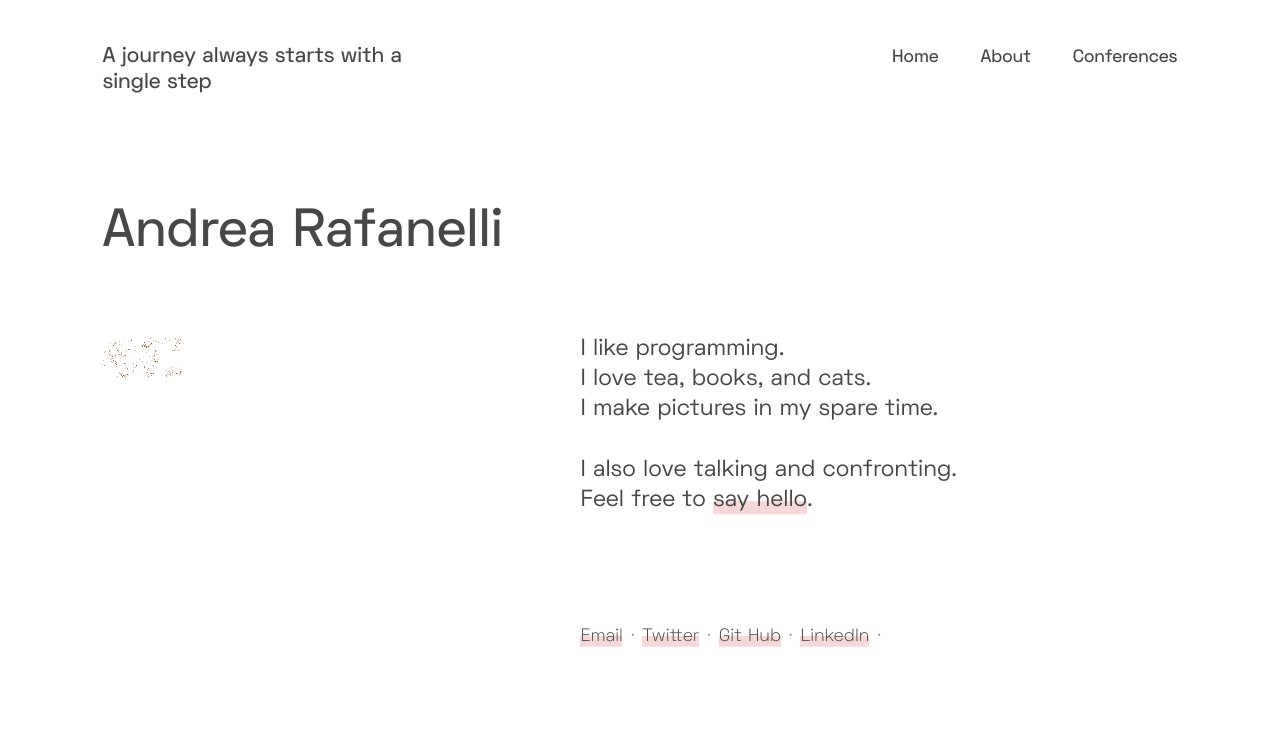
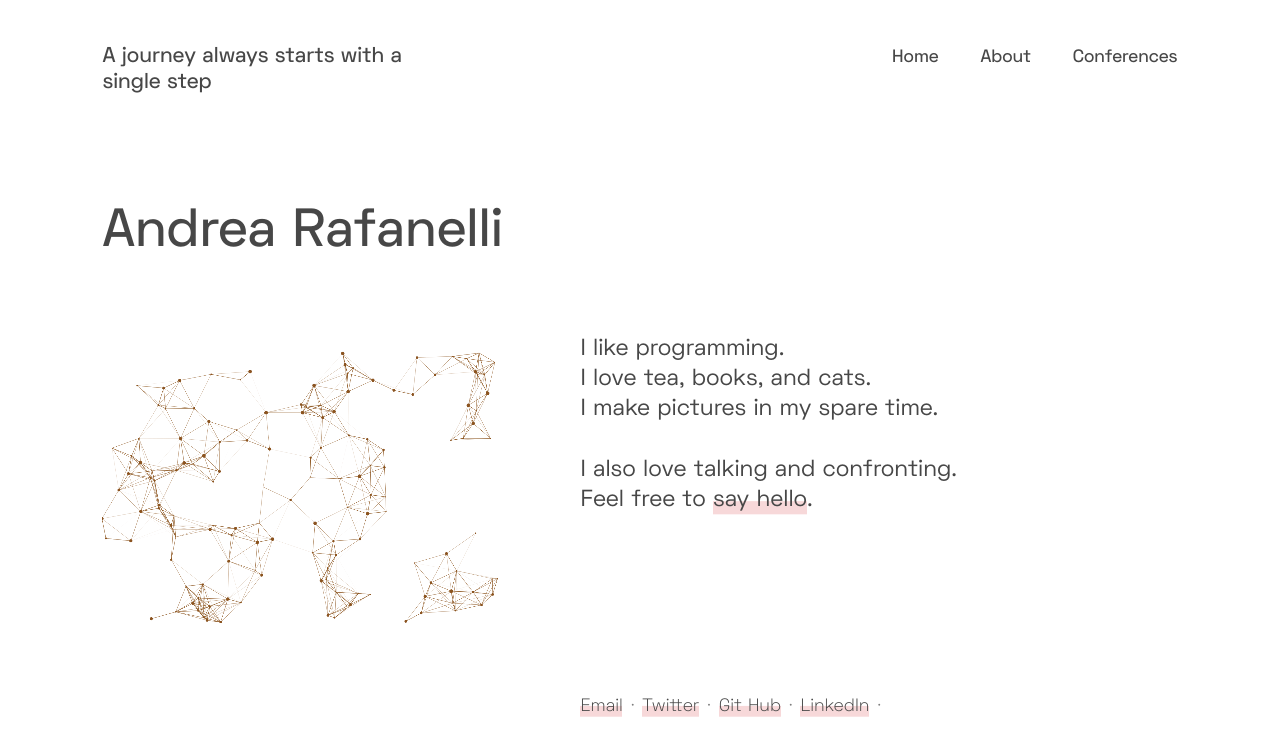
Before and after one commit to lollix91/andrearafanelli.github.io, a Jekyll site: the page built from index.html, in a window 1280 px wide. Shown: the top 756 px of the page. Built offline with Jekyll 4.4.1, drawn with Linux system fonts in a browser that asks for light colours.

Commit message:
Update style.scss

```diff
--- a/css/style.scss
+++ b/css/style.scss
@@ -523,6 +523,6 @@ a.nav__logo {
 }
 
 #canvas1 {
-  width: 20%;
-  height: 20%;
+  width: 100%;
+  height: 100%;
 }
```
